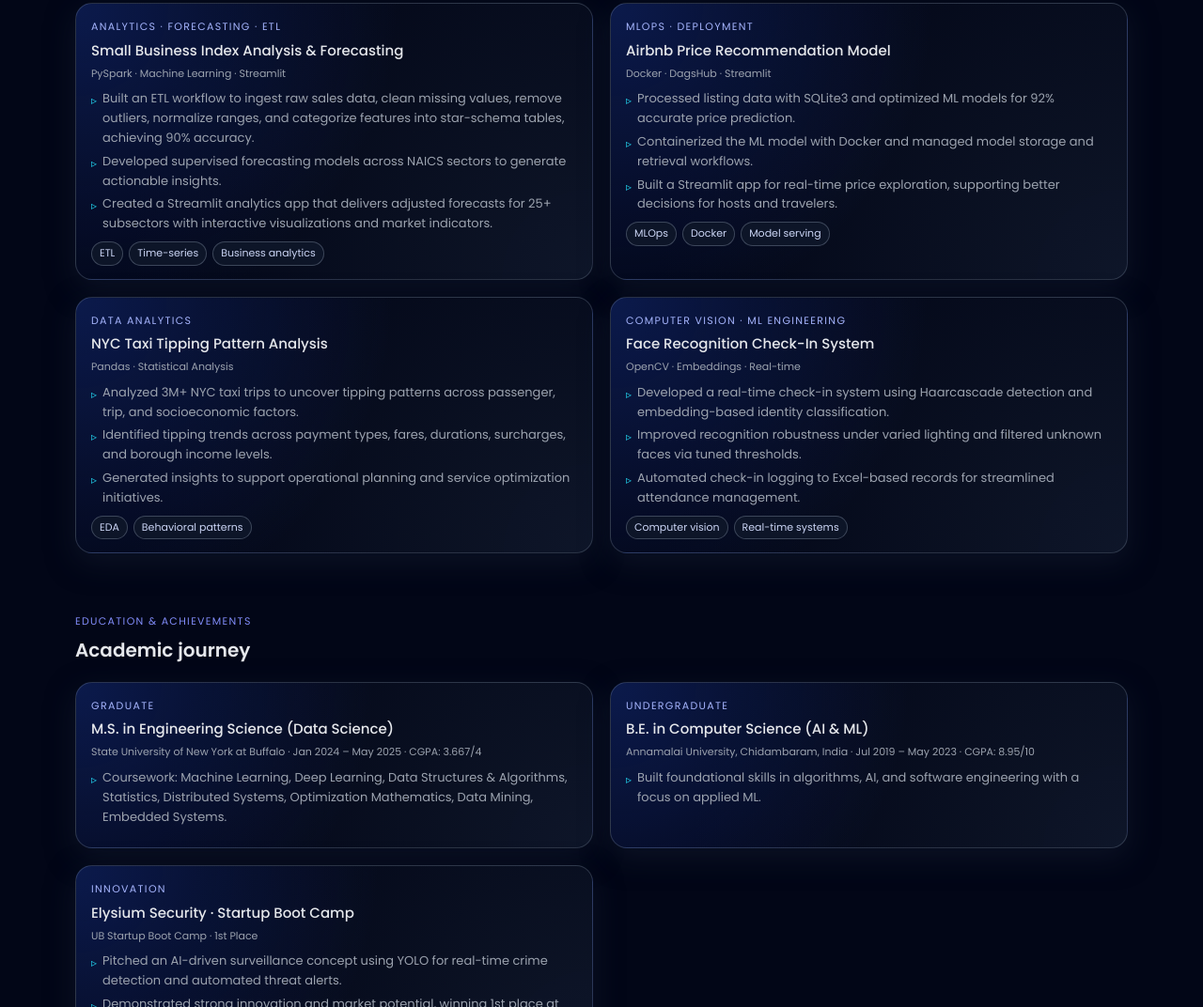
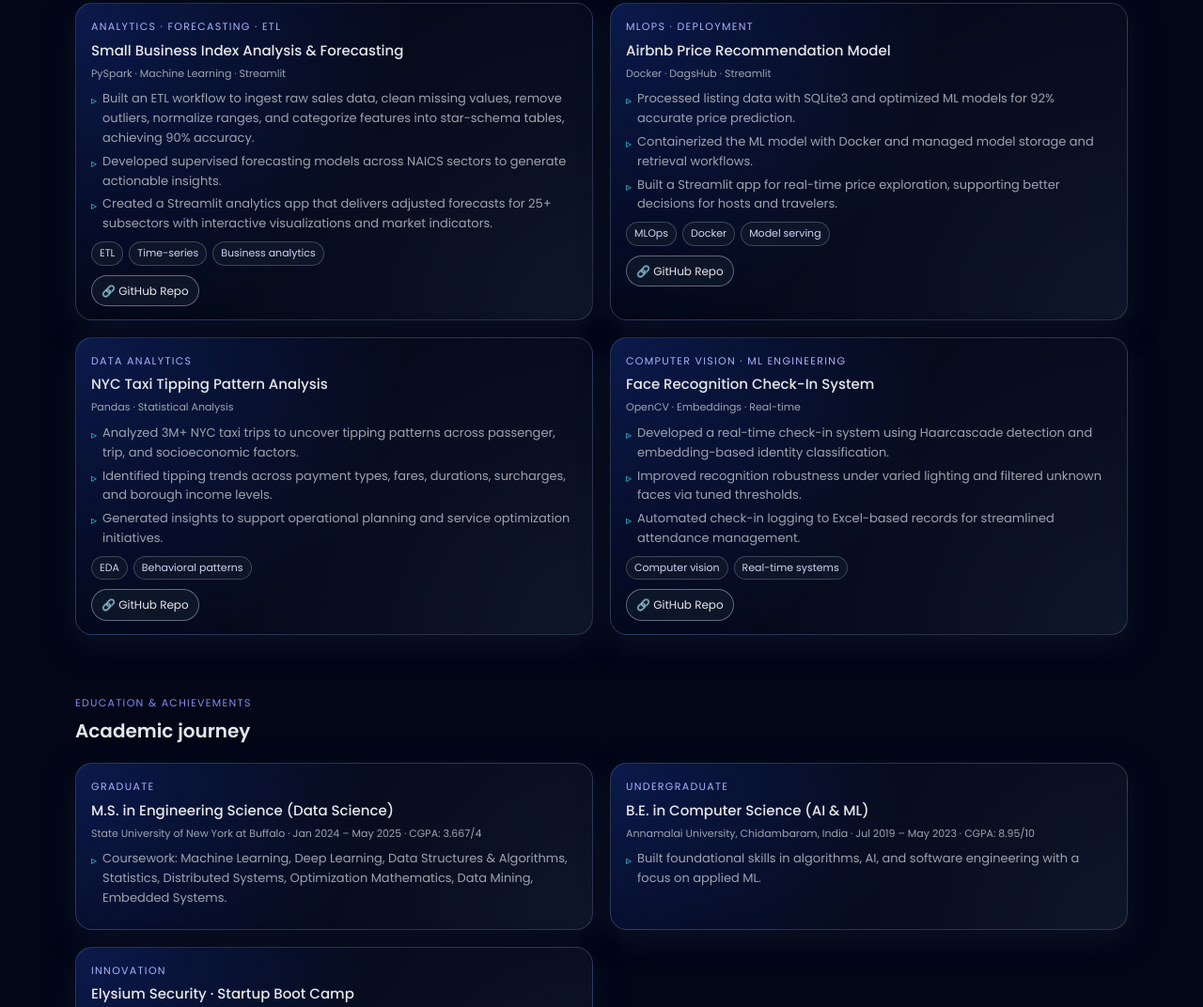
Before and after one commit to navaneeth1228/navaneeth1228.github.io, a plain HTML site: page index.html in a window 1280 px wide. Shown: the part 2109-3181 px from the top of the page at 94% size. Drawn offline with Linux system fonts and the light colour scheme.

Commit message:
Update index.html
Added project links section with buttons for GitHub repositories.

```diff
--- a/index.html
+++ b/index.html
@@ -474,6 +474,34 @@
       color: #cbd5f5;
     }
 
+    /* 🔗 Project links buttons */
+    .project-links {
+      margin-top: 10px;
+      display: flex;
+      flex-wrap: wrap;
+      gap: 8px;
+      font-size: 12px;
+    }
+
+    .project-link-btn {
+      display: inline-flex;
+      align-items: center;
+      gap: 6px;
+      padding: 6px 10px;
+      border-radius: 999px;
+      border: 1px solid rgba(148, 163, 184, 0.6);
+      background: rgba(15, 23, 42, 0.9);
+      color: #e5e7eb;
+      text-decoration: none;
+      transition: var(--transition);
+    }
+
+    .project-link-btn:hover {
+      border-color: rgba(129, 140, 248, 0.95);
+      background: radial-gradient(circle at top left, rgba(79, 70, 229, 0.6), rgba(15, 23, 42, 0.95));
+      transform: translateY(-1px);
+    }
+
     /* Skills */
     .skills-grid {
       display: grid;
@@ -864,6 +892,7 @@
           </div>
 
           <div class="grid-2">
+            <!-- Small Business Index Forecasting -->
             <div class="card">
               <div class="card-subtitle">Analytics · Forecasting · ETL</div>
               <div class="card-title">Small Business Index Analysis & Forecasting</div>
@@ -878,8 +907,19 @@
                 <span class="chip">Time-series</span>
                 <span class="chip">Business analytics</span>
               </div>
+              <div class="project-links">
+                <a
+                  class="project-link-btn"
+                  href="https://github.com/navaneeth1228/Sales-Index-Forecasting-For-Business-Growth"
+                  target="_blank"
+                  rel="noopener"
+                >
+                  🔗 GitHub Repo
+                </a>
+              </div>
             </div>
 
+            <!-- Airbnb Price Predictor -->
             <div class="card">
               <div class="card-subtitle">MLOps · Deployment</div>
               <div class="card-title">Airbnb Price Recommendation Model</div>
@@ -894,8 +934,19 @@
                 <span class="chip">Docker</span>
                 <span class="chip">Model serving</span>
               </div>
+              <div class="project-links">
+                <a
+                  class="project-link-btn"
+                  href="https://github.com/navaneeth1228/Airbnb_Price_Predictor"
+                  target="_blank"
+                  rel="noopener"
+                >
+                  🔗 GitHub Repo
+                </a>
+              </div>
             </div>
 
+            <!-- NYC Taxi Tipping Analysis -->
             <div class="card">
               <div class="card-subtitle">Data Analytics</div>
               <div class="card-title">NYC Taxi Tipping Pattern Analysis</div>
@@ -909,8 +960,19 @@
                 <span class="chip">EDA</span>
                 <span class="chip">Behavioral patterns</span>
               </div>
+              <div class="project-links">
+                <a
+                  class="project-link-btn"
+                  href="https://github.com/navaneeth1228/NYC-Taxi-Tipping-Pattern-Analysis"
+                  target="_blank"
+                  rel="noopener"
+                >
+                  🔗 GitHub Repo
+                </a>
+              </div>
             </div>
 
+            <!-- Face Recognition System -->
             <div class="card">
               <div class="card-subtitle">Computer Vision · ML Engineering</div>
               <div class="card-title">Face Recognition Check-In System</div>
@@ -923,6 +985,16 @@
               <div class="chip-row">
                 <span class="chip">Computer vision</span>
                 <span class="chip">Real-time systems</span>
+              </div>
+              <div class="project-links">
+                <a
+                  class="project-link-btn"
+                  href="https://github.com/navaneeth1228/Face-Recognition"
+                  target="_blank"
+                  rel="noopener"
+                >
+                  🔗 GitHub Repo
+                </a>
               </div>
             </div>
           </div>
```
